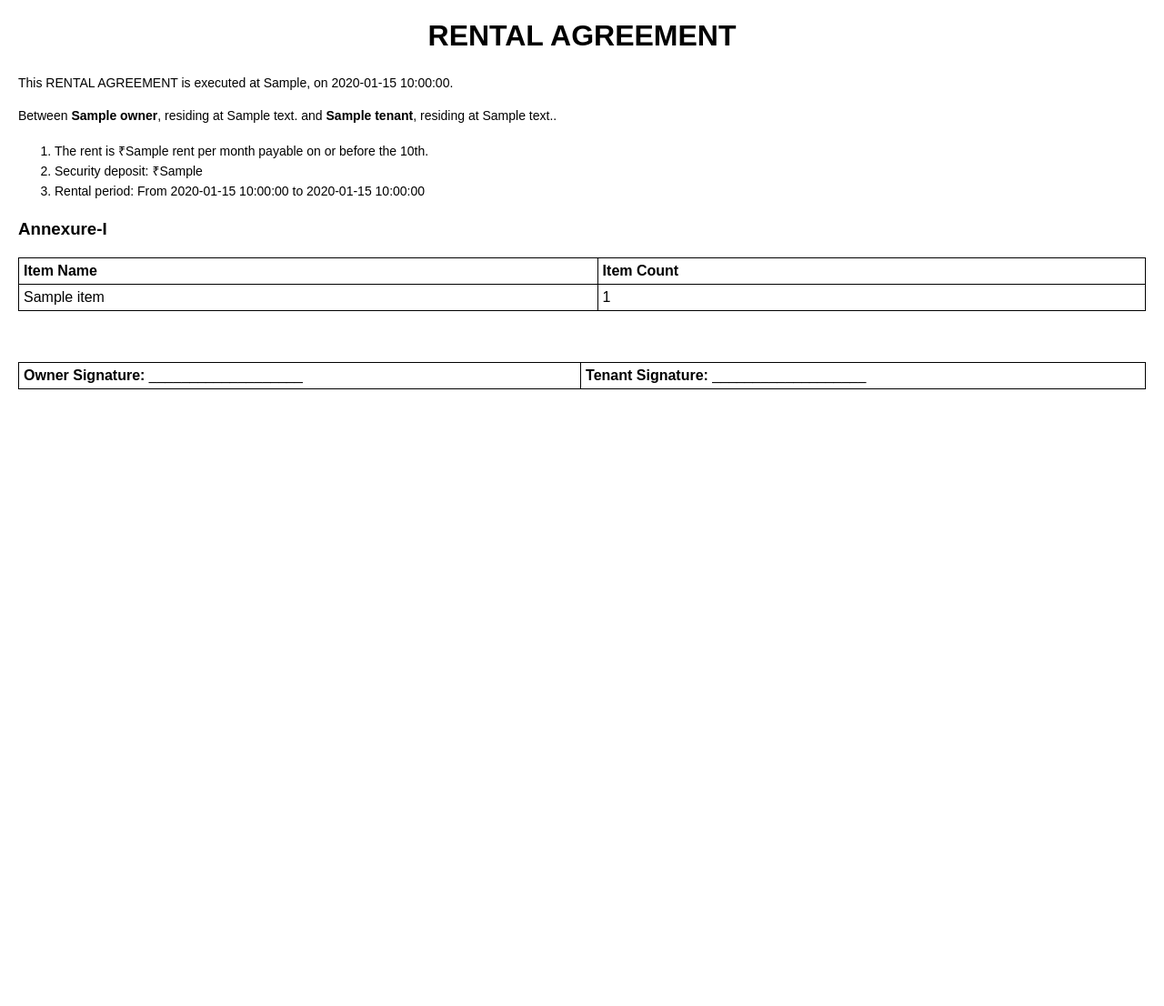
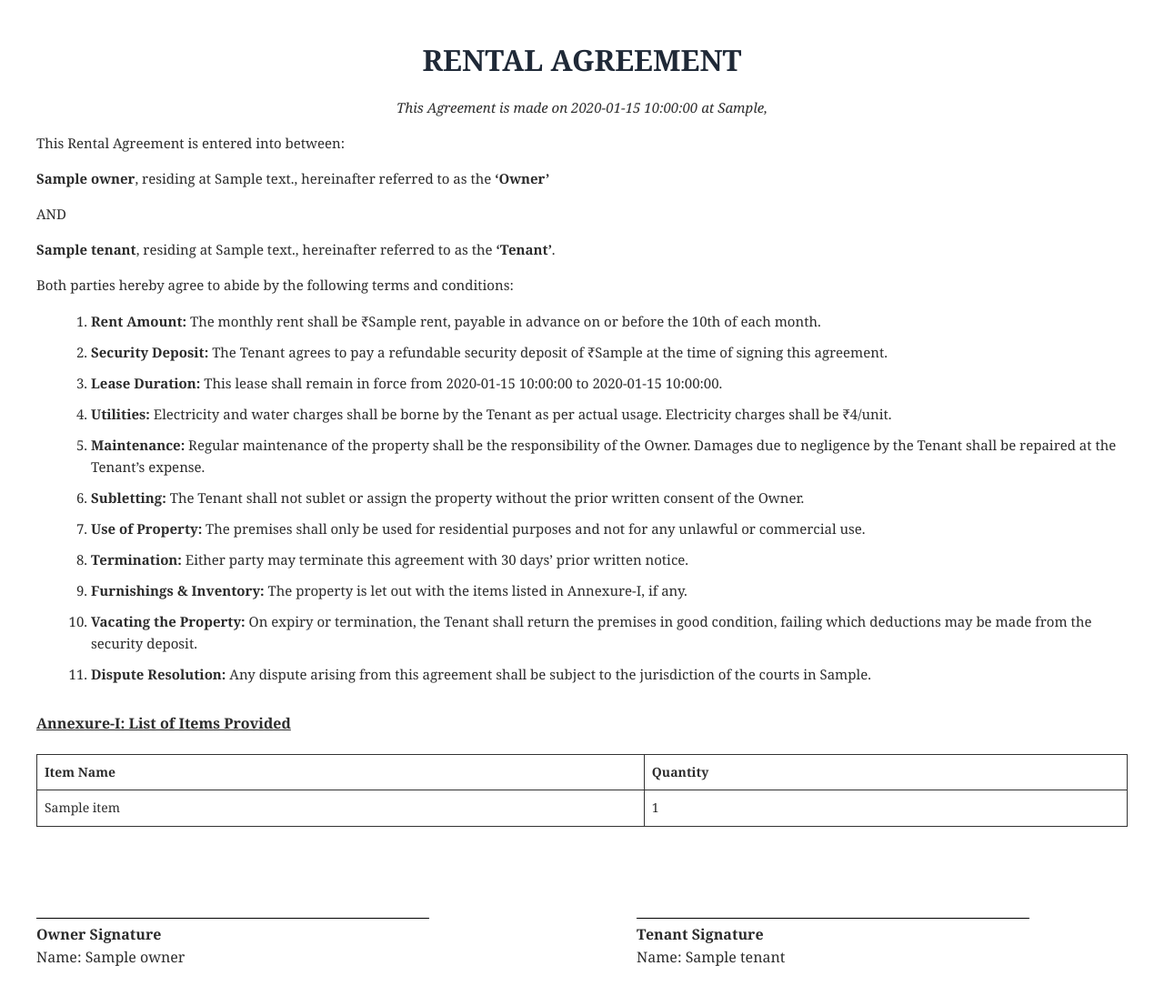
Before and after one commit to piyush95881/PG-Rent-Project, a Flask app: template Backend/templates/rental_agreement.html in a window 1280 px wide. Shown: the whole page at 91% size. Before the commit the page ends 428 px from the top, so only its background shows below. Run offline with Flask 3, Linux system fonts and the light colour scheme; tables that the repository leaves empty hold one stand-in row (values such as "Sample post"); the template is opened without the code that fills it: values that come from a table or form of the project are taken from there, most other values are stand-ins (such as "Sample title", 1, 10 or a date in 2020).

Commit message:
Updated the format of rental agreement

```diff
--- a/Backend/templates/rental_agreement.html
+++ b/Backend/templates/rental_agreement.html
@@ -1,51 +1,133 @@
 <!DOCTYPE html>
-<html lang="">
+<html lang="en">
 <head>
+  <meta charset="UTF-8">
   <title>Rental Agreement</title>
   <style>
-    body { font-family: 'Arial',serif; margin: 20px; }
-    h1 { text-align: center; }
-    p, li { font-size: 14px; line-height: 1.6; }
-    table { width: 100%; border-collapse: collapse; margin-top: 20px; }
-    th, td { border: 1px solid black; padding: 5px; text-align: left; }
+    body {
+      font-family: 'Georgia', serif;
+      margin: 40px;
+      line-height: 1.6;
+      color: #2c2c2c;
+    }
+
+    h1, h2, h3 {
+      text-align: center;
+      color: #1f2937;
+      margin-bottom: 0;
+    }
+
+    p, li {
+      font-size: 15px;
+      margin-bottom: 10px;
+    }
+
+    ol {
+      margin-left: 20px;
+    }
+
+    table {
+      width: 100%;
+      border-collapse: collapse;
+      margin-top: 20px;
+      font-size: 14px;
+    }
+
+    th, td {
+      border: 1px solid #333;
+      padding: 8px;
+      text-align: left;
+    }
+
+    .signature-section {
+      margin-top: 60px;
+    }
+
+    .signature-box {
+      width: 45%;
+      display: inline-block;
+      vertical-align: top;
+    }
+
+    .signature-line {
+      border-top: 1px solid #000;
+      width: 80%;
+      margin: 40px 0 5px;
+    }
+
+    .section-title {
+      margin-top: 30px;
+      font-weight: bold;
+      font-size: 16px;
+      text-decoration: underline;
+    }
+
+    .text-center {
+      text-align: center;
+    }
   </style>
 </head>
 <body>
+
   <h1>RENTAL AGREEMENT</h1>
+  <p class="text-center"><em>This Agreement is made on {{ terms.start_date | e }} at {{ property.city | e }}, {{ property.state | e }}</em></p>
 
-  <p>This RENTAL AGREEMENT is executed at {{ property.city | e }}, {{ property.state | e }} on {{ terms.start_date | e }}.</p>
+  <p>This Rental Agreement is entered into between:</p>
 
-  <p>Between <strong>{{ owner.name | e }}</strong>, residing at {{ owner.address | e }} and
-     <strong>{{ tenant.name | e }}</strong>, residing at {{ tenant.address | e }}.</p>
+  <p><strong>{{ owner.name | e }}</strong>, residing at {{ owner.address | e }}, hereinafter referred to as the <strong>‘Owner’</strong></p>
+  <p>AND</p>
+  <p><strong>{{ tenant.name | e }}</strong>, residing at {{ tenant.address | e }}, hereinafter referred to as the <strong>‘Tenant’</strong>.</p>
+
+  <p>Both parties hereby agree to abide by the following terms and conditions:</p>
 
   <ol>
-    <li>The rent is ₹{{ terms.rent | e }} per month payable on or before the 10th.</li>
-    <li>Security deposit: ₹{{ terms.security_deposit | e }}</li>
-    <li>Rental period: From {{ terms.start_date | e }} to {{ terms.end_date | e }}</li>
-    <!-- You can add more clauses here -->
+    <li><strong>Rent Amount:</strong> The monthly rent shall be ₹{{ terms.rent | e }}, payable in advance on or before the 10th of each month.</li>
+    <li><strong>Security Deposit:</strong> The Tenant agrees to pay a refundable security deposit of ₹{{ terms.security_deposit | e }} at the time of signing this agreement.</li>
+    <li><strong>Lease Duration:</strong> This lease shall remain in force from {{ terms.start_date | e }} to {{ terms.end_date | e }}.</li>
+    <li><strong>Utilities:</strong> Electricity and water charges shall be borne by the Tenant as per actual usage. Electricity charges shall be ₹{{ terms.electricity_rate | e }}/unit.</li>
+    <li><strong>Maintenance:</strong> Regular maintenance of the property shall be the responsibility of the Owner. Damages due to negligence by the Tenant shall be repaired at the Tenant’s expense.</li>
+    <li><strong>Subletting:</strong> The Tenant shall not sublet or assign the property without the prior written consent of the Owner.</li>
+    <li><strong>Use of Property:</strong> The premises shall only be used for residential purposes and not for any unlawful or commercial use.</li>
+    <li><strong>Termination:</strong> Either party may terminate this agreement with 30 days’ prior written notice.</li>
+    <li><strong>Furnishings & Inventory:</strong> The property is let out with the items listed in Annexure-I, if any.</li>
+    <li><strong>Vacating the Property:</strong> On expiry or termination, the Tenant shall return the premises in good condition, failing which deductions may be made from the security deposit.</li>
+    <li><strong>Dispute Resolution:</strong> Any dispute arising from this agreement shall be subject to the jurisdiction of the courts in {{ property.city | e }}.</li>
   </ol>
 
+  <div class="section-title">Annexure-I: List of Items Provided</div>
   {% if annexures %}
-  <h3>Annexure-I</h3>
     <table>
-    <tr><th>Item Name</th><th>Item Count</th></tr>
+      <thead>
+        <tr>
+          <th>Item Name</th>
+          <th>Quantity</th>
+        </tr>
+      </thead>
+      <tbody>
         {% for item in annexures %}
           <tr>
             <td>{{ item.name | e }}</td>
             <td>{{ item.count | e }}</td>
           </tr>
         {% endfor %}
+      </tbody>
     </table>
   {% else %}
     <p>No annexures provided.</p>
   {% endif %}
 
-  <br><br>
-  <table width="100%">
-    <tr>
-      <td><strong>Owner Signature:</strong> ___________________</td>
-      <td><strong>Tenant Signature:</strong> ___________________</td>
-    </tr>
-  </table>
+  <div class="signature-section">
+    <div class="signature-box">
+      <div class="signature-line"></div>
+      <strong>Owner Signature</strong><br>
+      Name: {{ owner.name | e }}
+    </div>
+    <div class="signature-box" style="float: right;">
+      <div class="signature-line"></div>
+      <strong>Tenant Signature</strong><br>
+      Name: {{ tenant.name | e }}
+    </div>
+  </div>
+
 </body>
 </html>
```
Lines whose indentation alone changed are shown as unchanged.
